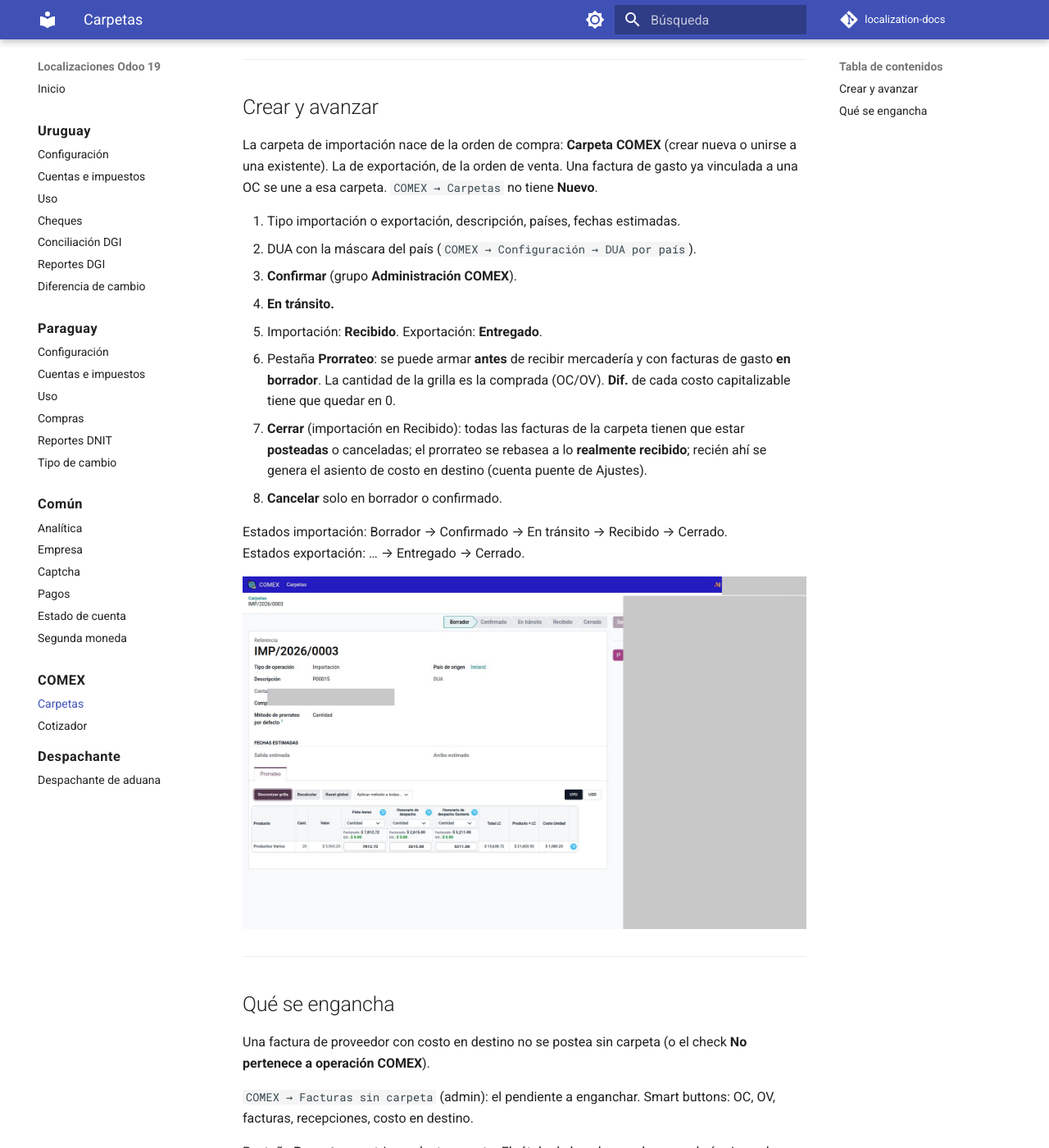
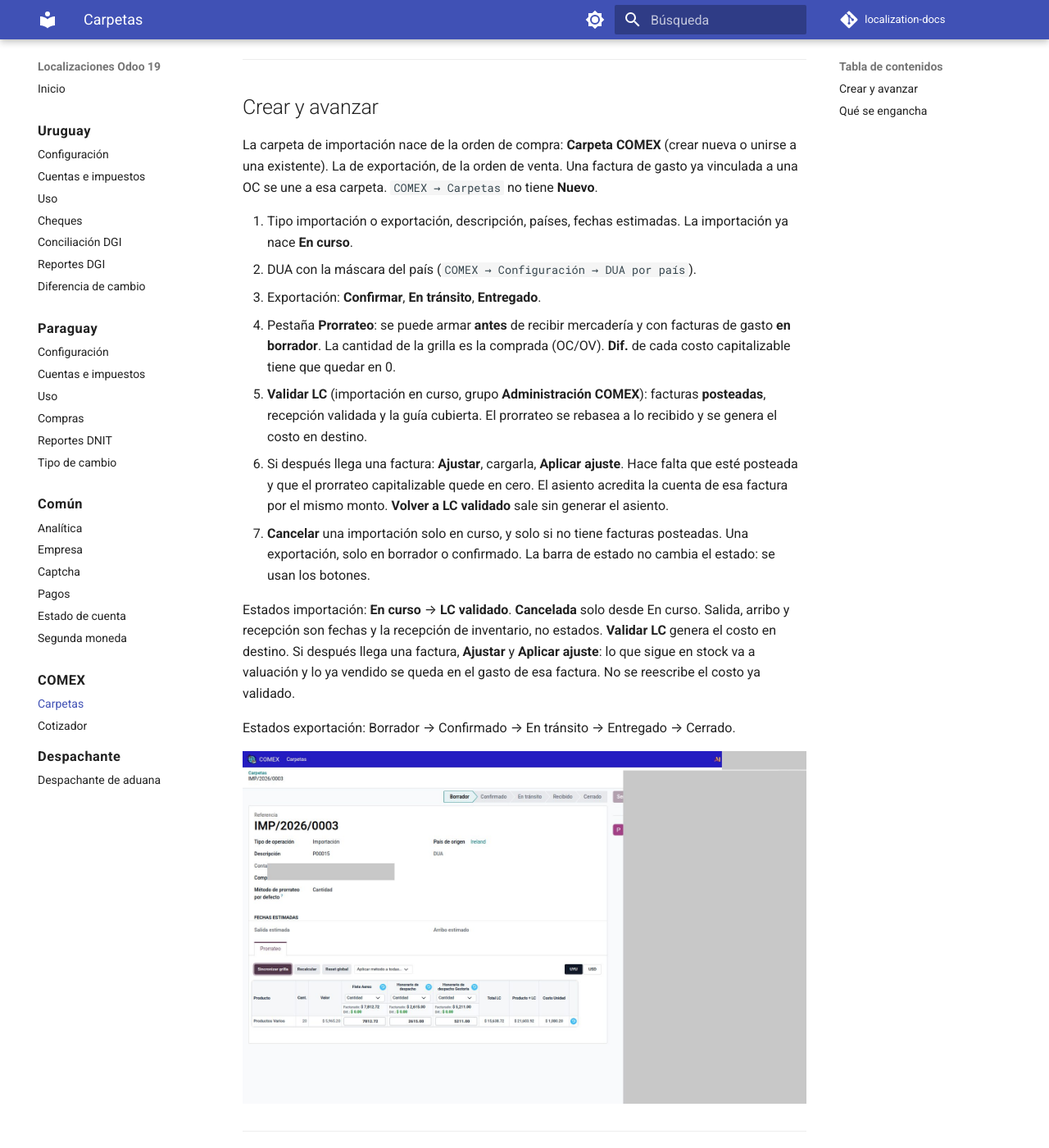
Before and after one commit to Pabloolano/localization-docs, an MkDocs documentation site: the page built from docs/comex/carpetas.md, in a window 1280 px wide and 1400 px high, scrolled down 653 px. Shown: the whole window at 82% size. Built offline with MkDocs 1.6.1 and Material for MkDocs 9.7.7, drawn with Linux system fonts in a browser that asks for light colours; comment, search, counter and statistics services are not loaded; some of the changed text lies outside the part shown.

Commit message:
docs(comex): estados de importación, validar LC y ajuste
La importación usa En curso y LC validado. El ajuste posterior
genera un segundo costo en destino sobre la factura nueva.

Co-authored-by: Cursor <cursoragent@cursor.com>

```diff
--- a/docs/comex/carpetas.md
+++ b/docs/comex/carpetas.md
@@ -12,17 +12,17 @@ Módulo `comex`. Una carpeta = una operación de **importación** o **exportaci
 
 La carpeta de importación nace de la orden de compra: **Carpeta COMEX** (crear nueva o unirse a una existente). La de exportación, de la orden de venta. Una factura de gasto ya vinculada a una OC se une a esa carpeta. `COMEX → Carpetas` no tiene **Nuevo**.
 
-1. Tipo importación o exportación, descripción, países, fechas estimadas.
+1. Tipo importación o exportación, descripción, países, fechas estimadas. La importación ya nace **En curso**.
 2. DUA con la máscara del país (`COMEX → Configuración → DUA por país`).
-3. **Confirmar** (grupo **Administración COMEX**).
-4. **En tránsito.**
-5. Importación: **Recibido**. Exportación: **Entregado**.
-6. Pestaña **Prorrateo**: se puede armar **antes** de recibir mercadería y con facturas de gasto **en borrador**. La cantidad de la grilla es la comprada (OC/OV). **Dif.** de cada costo capitalizable tiene que quedar en 0.
-7. **Cerrar** (importación en Recibido): todas las facturas de la carpeta tienen que estar **posteadas** o canceladas; el prorrateo se rebasea a lo **realmente recibido**; recién ahí se genera el asiento de costo en destino (cuenta puente de Ajustes).
-8. **Cancelar** solo en borrador o confirmado.
+3. Exportación: **Confirmar**, **En tránsito**, **Entregado**.
+4. Pestaña **Prorrateo**: se puede armar **antes** de recibir mercadería y con facturas de gasto **en borrador**. La cantidad de la grilla es la comprada (OC/OV). **Dif.** de cada costo capitalizable tiene que quedar en 0.
+5. **Validar LC** (importación en curso, grupo **Administración COMEX**): facturas **posteadas**, recepción validada y la guía cubierta. El prorrateo se rebasea a lo recibido y se genera el costo en destino.
+6. Si después llega una factura: **Ajustar**, cargarla, **Aplicar ajuste**. Hace falta que esté posteada y que el prorrateo capitalizable quede en cero. El asiento acredita la cuenta de esa factura por el mismo monto. **Volver a LC validado** sale sin generar el asiento.
+7. **Cancelar** una importación solo en curso, y solo si no tiene facturas posteadas. Una exportación, solo en borrador o confirmado. La barra de estado no cambia el estado: se usan los botones.
 
-Estados importación: Borrador → Confirmado → En tránsito → Recibido → Cerrado.
-Estados exportación: … → Entregado → Cerrado.
+Estados importación: **En curso** → **LC validado**. **Cancelada** solo desde En curso. Salida, arribo y recepción son fechas y la recepción de inventario, no estados. **Validar LC** genera el costo en destino. Si después llega una factura, **Ajustar** y **Aplicar ajuste**: lo que sigue en stock va a valuación y lo ya vendido se queda en el gasto de esa factura. No se reescribe el costo ya validado.
+
+Estados exportación: Borrador → Confirmado → En tránsito → Entregado → Cerrado.
 
 ![Ficha de carpeta: tipo, DUA y estados](img/odoo-carpeta-form.jpg)
 
@@ -34,7 +34,7 @@ Una factura de proveedor con costo en destino no se postea sin carpeta (o el che
 
 `COMEX → Facturas sin carpeta` (admin): el pendiente a enganchar. Smart buttons: OC, OV, facturas, recepciones, costo en destino.
 
-Pestaña **Prorrateo**: matriz producto × costo. El rótulo de la columna de mercadería sigue el incoterm de la OC (Valor FOB, Valor CIF, …). Si la factura del proveedor parte flete o seguro, esa columna pasa a llamarse **Valor mercadería**. **Costo en Origen** y los demás gastos van en columnas aparte. Mientras la carpeta está abierta usa **cantidad comprada** y suma facturas en borrador (para ver cuánto hay que desembolsar). El **costo en destino** nativo no se crea hasta el cierre, contra lo posteado y lo recibido.
+Pestaña **Prorrateo**: matriz producto × costo. El rótulo de la columna de mercadería sigue el incoterm de la OC (Valor FOB, Valor CIF, …). Si la factura del proveedor parte flete o seguro, esa columna pasa a llamarse **Valor mercadería**. **Costo en Origen** y los demás gastos van en columnas aparte. Mientras la carpeta está abierta usa **cantidad comprada** y suma facturas en borrador (para ver cuánto hay que desembolsar). El **costo en destino** nativo no se crea hasta **Validar LC**, contra lo posteado y lo recibido.
 
 Si la OC ya tiene carpeta, o el proveedor es de otro país, junto al incoterm se listan los costos mínimos que la carpeta va a pedir. Una compra local con incoterm no muestra ese texto. Es una guía: un costo de más se carga igual.
 
@@ -46,7 +46,7 @@ En una factura CIF, CIP o CFR vinculada a la carpeta, Odoo indica cómo cargar e
 
 Pestaña **Documentos**: al elegir el medio de transporte (marítimo, aéreo, carretera, ferroviario, fluvial) pide el documento de ese medio. Carretera pide CRT y MIC/DTA. Cuando la guía tiene sus facturas y esos archivos están cargados, **Enviar al despachante** abre el correo con esos archivos. No lo manda solo.
 
-En la lista, la columna **Guía** dice qué falta para poder cerrar: facturas de la guía, facturas sin postear, recepción, prorrateo o documentos. **Se puede validar** aparece cuando **Cerrar** ya puede seguir y los documentos están cargados. Una factura en borrador alcanza para la guía y para el mail; no alcanza para esa marca.
+En la lista, la columna **Guía** dice qué falta para poder cerrar: facturas de la guía, facturas sin postear, recepción, prorrateo o documentos. **Se puede validar** aparece cuando **Validar LC** ya puede seguir y los documentos están cargados. Una factura en borrador alcanza para la guía y para el mail; no alcanza para esa marca.
 
 La guía y los documentos se ajustan en `COMEX → Configuración`.
 
@@ -55,10 +55,10 @@ Los productos de gasto LC tienen que facturarse **sobre cantidades pedidas**, no
 Ahí también:
 
 - **Faltante en recepción:** pérdida o backorder, según la compañía.
-- **Cuenta puente LC COMEX:** crédito del asiento al cerrar.
+- **Cuenta puente LC COMEX:** crédito del asiento al validar el LC. Un ajuste posterior acredita la cuenta de la factura, no esta puente.
 
 ![Ajustes COMEX en Inventario](img/odoo-comex-ajustes.jpg)
 
-Al cerrar, si el período contable está cerrado, Odoo avisa (wizard). Factura duplicada en la misma carpeta: aviso, no se silencia.
+Al validar el LC, si el período contable está cerrado, Odoo avisa (wizard). Factura duplicada en la misma carpeta: aviso, no se silencia.
 
 No copies la cuenta puente ni el DUA de otra empresa.
```
